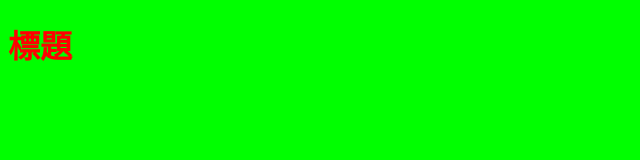
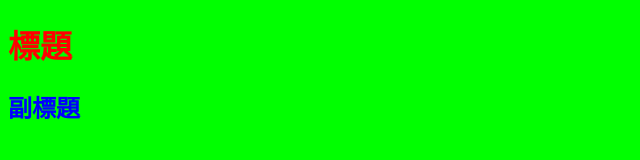
Before and after one commit to a10j90/BitBucket03010, a plain HTML site: page index.html in a window 1280 px wide. Shown: the whole page, without its empty margins (0-640 px from the left). Drawn offline with Linux system fonts and the light colour scheme.

Commit message:
index.html 新增 h2

```diff
--- a/all.css
+++ b/all.css
@@ -4,3 +4,6 @@ body {
 h1 {
     color: #F00;
 }
+h2 {
+    color: #00F;
+}
--- a/index.html
+++ b/index.html
@@ -11,6 +11,7 @@
 
 <body>
     <h1>標題</h1>
+    <h2>副標題</h2>
 </body>
 
 </html>
```
